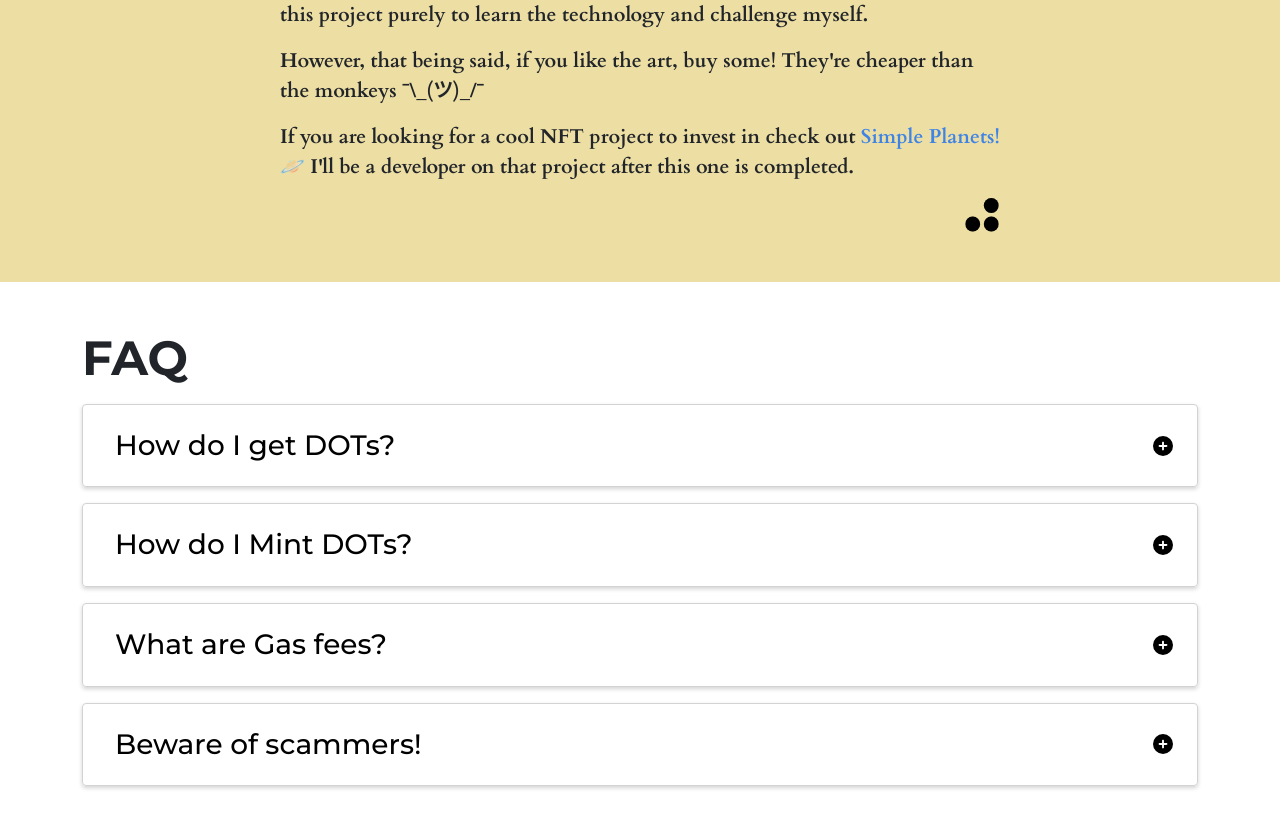
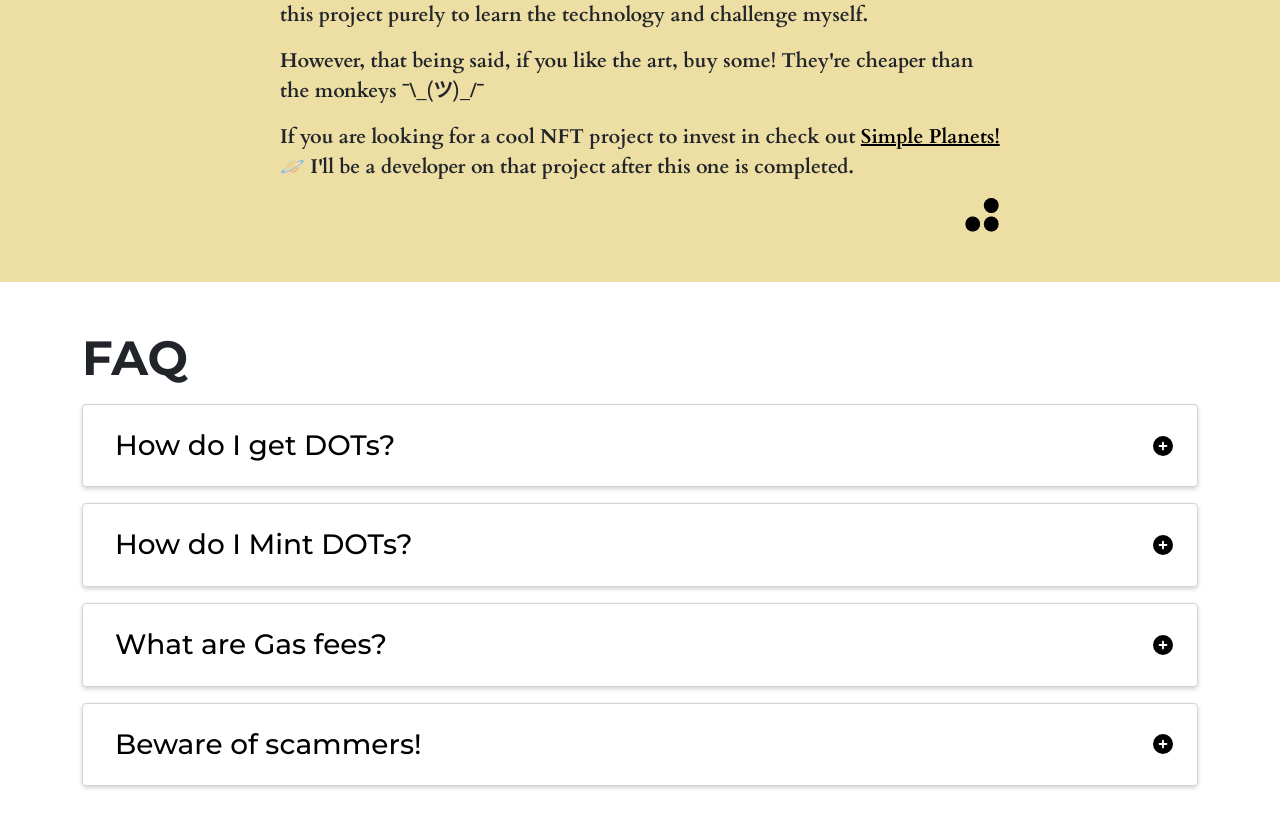
Before and after one commit to jsainz237/nft-dots, a Next.js app: page / in a window 1280 px wide. Shown: the part 1965-2793 px from the top of the page. Built offline with nearby package versions, Linux system fonts and the light colour scheme.

Commit message:
fix: link styling in invest section

```diff
--- a/src/components/InvestSection.tsx
+++ b/src/components/InvestSection.tsx
@@ -14,7 +14,8 @@ namespace Styled {
         font-weight: bold;
 
         a {
-            color: #3F84E5;
+            color: black;
+            text-decoration: underline;
             &:hover {
                 opacity: 0.7;
             }
@@ -63,8 +64,8 @@ export const InvestSection: FC = () => {
                     They're cheaper than the monkeys ¯\_(ツ)_/¯
                 </p>
                 <p>
-                    If you are looking for a cool NFT project to invest in check out
-                    <a target="_blank" href="https://simpleplanets.com"> Simple Planets! 🪐</a> I'll be a developer
+                    If you are looking for a cool NFT project to invest in check
+                    out <a target="_blank" href="https://simpleplanets.com">Simple Planets!</a> 🪐 I'll be a developer
                     on that project after this one is completed.
                 </p>
                 <Styled.BottomContainer>
```
